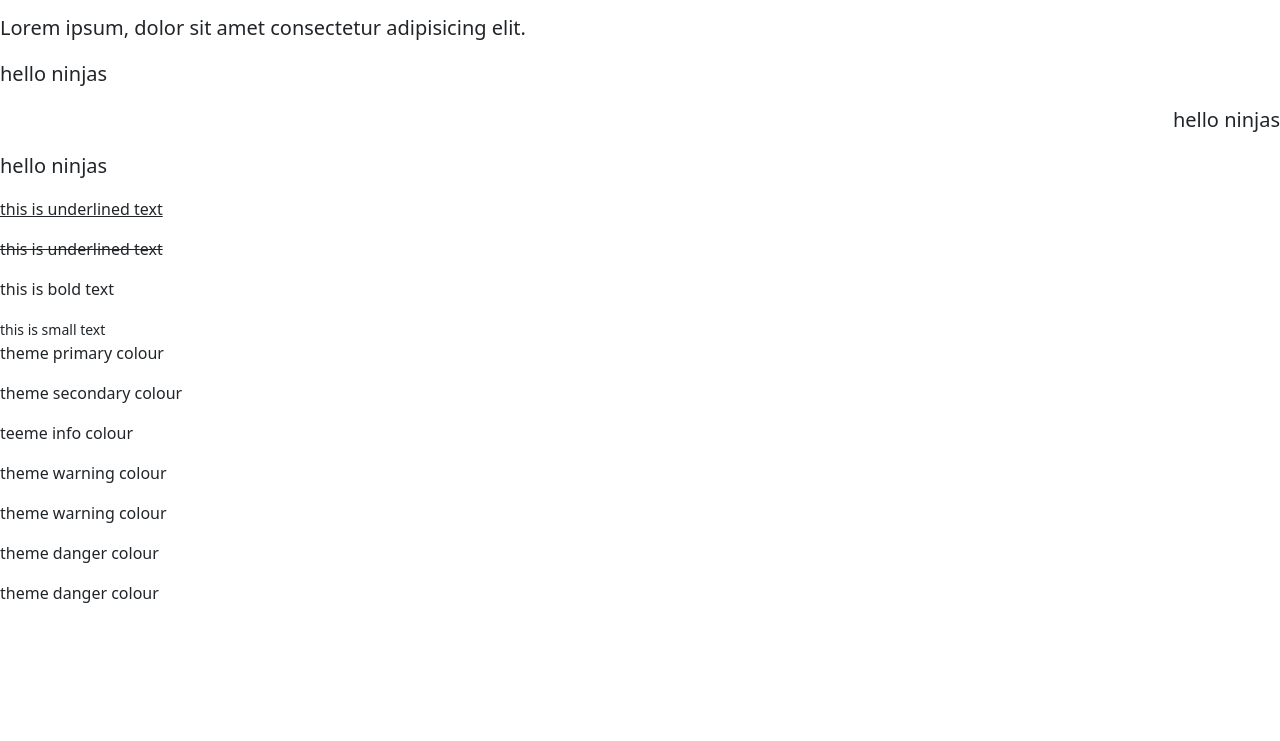
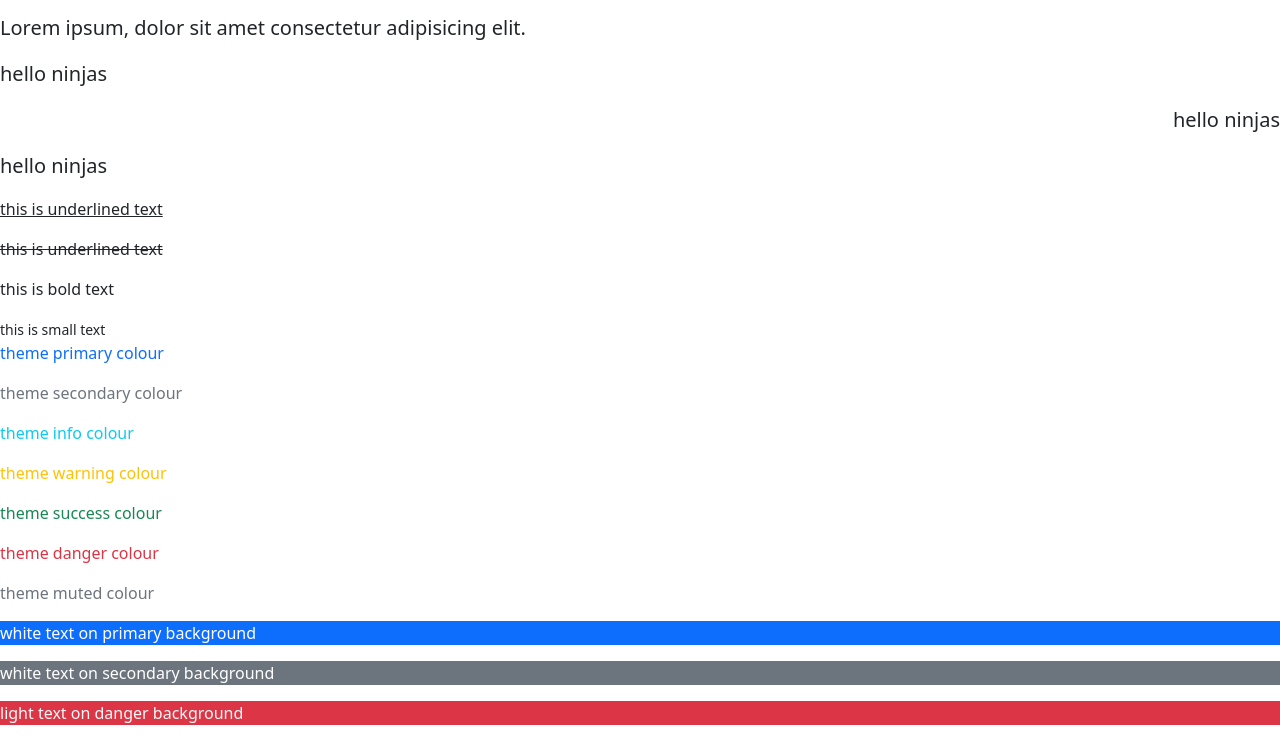
Before and after one commit to johnowino/Media-Query-Practice, a plain HTML site: page week-2-work/youtube-bootstrap-project/index.html in a window 1280 px wide. Shown: the part 829-1570 px from the top of the page. Before the commit the page ends 1450 px from the top, so only its background shows below. Drawn offline with nearby package versions, Linux system fonts and the light colour scheme.

Commit message:
add colours on text and bacground

```diff
--- a/week-2-work/youtube-bootstrap-project/index.html
+++ b/week-2-work/youtube-bootstrap-project/index.html
@@ -41,15 +41,20 @@
 <small>this is small text</small>
 
 <!-- text colors-->
-<p class="">theme primary colour</p>
-<p class="">theme secondary colour</p>
-<p class="">teeme info colour</p>
-<p class="">theme warning colour</p>
-<p class="">theme warning colour</p>
-<p class="">theme danger colour</p>
-<p class="">theme danger colour</p>
+<p class="text-primary">theme primary colour</p>
+<p class="text-secondary">theme secondary colour</p>
+<p class="text-info">theme info colour</p>
+<p class="text-warning">theme warning colour</p>
+<p class="text-success">theme success colour</p>
+<p class="text-danger">theme danger colour</p>
+<p class="text-muted">theme muted colour</p>
 
 <!-- bg colors-->
+<p class="text-white bg-primary">white text on primary background</p>
+<p class="text-white bg-secondary">white text on secondary background</p>
+<p class="text-light bg-danger">light text on danger background</p>
+
+
 
 
   <script src="https://cdn.jsdelivr.net/npm/bootstrap@5.0.2/dist/js/bootstrap.bundle.min.js" integrity="sha384-MrcW6ZMFYlzcLA8Nl+NtUVF0sA7MsXsP1UyJoMp4YLEuNSfAP+JcXn/tWtIaxVXM" crossorigin="anonymous"></script>
```
